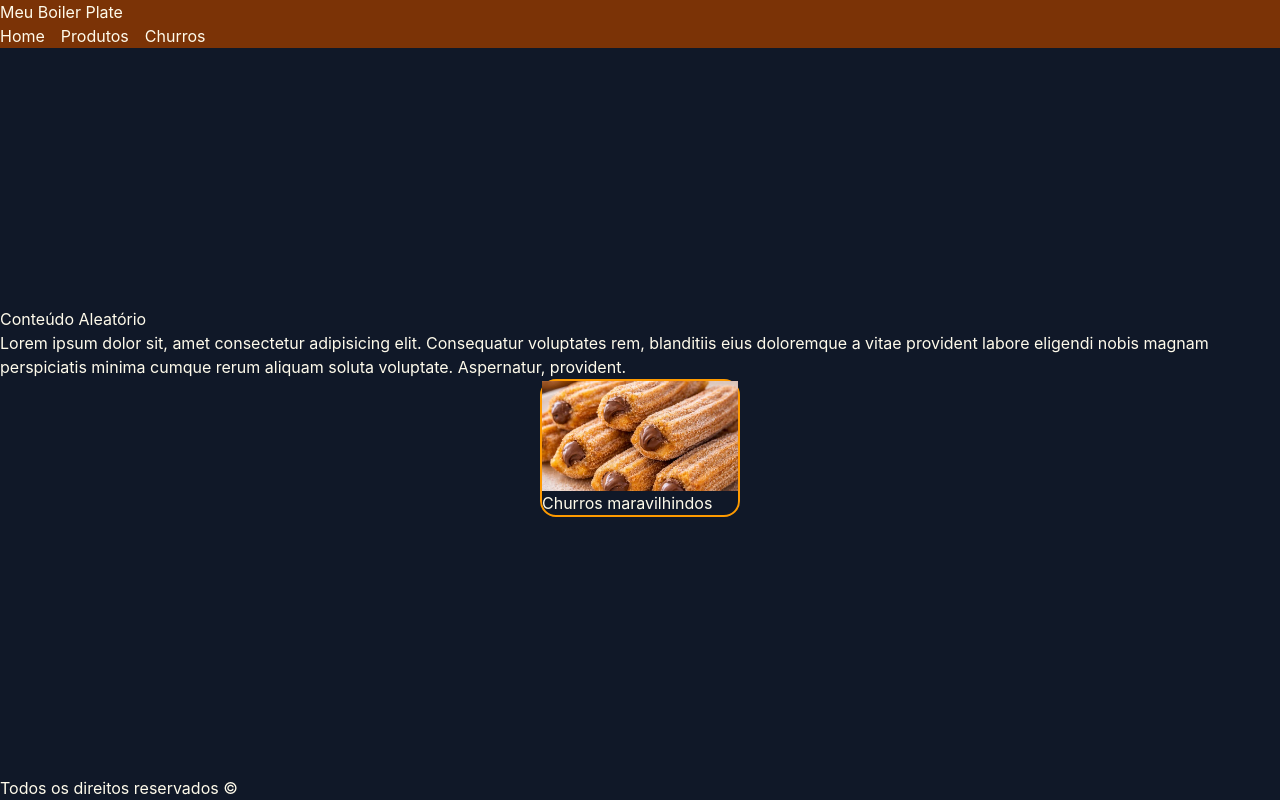
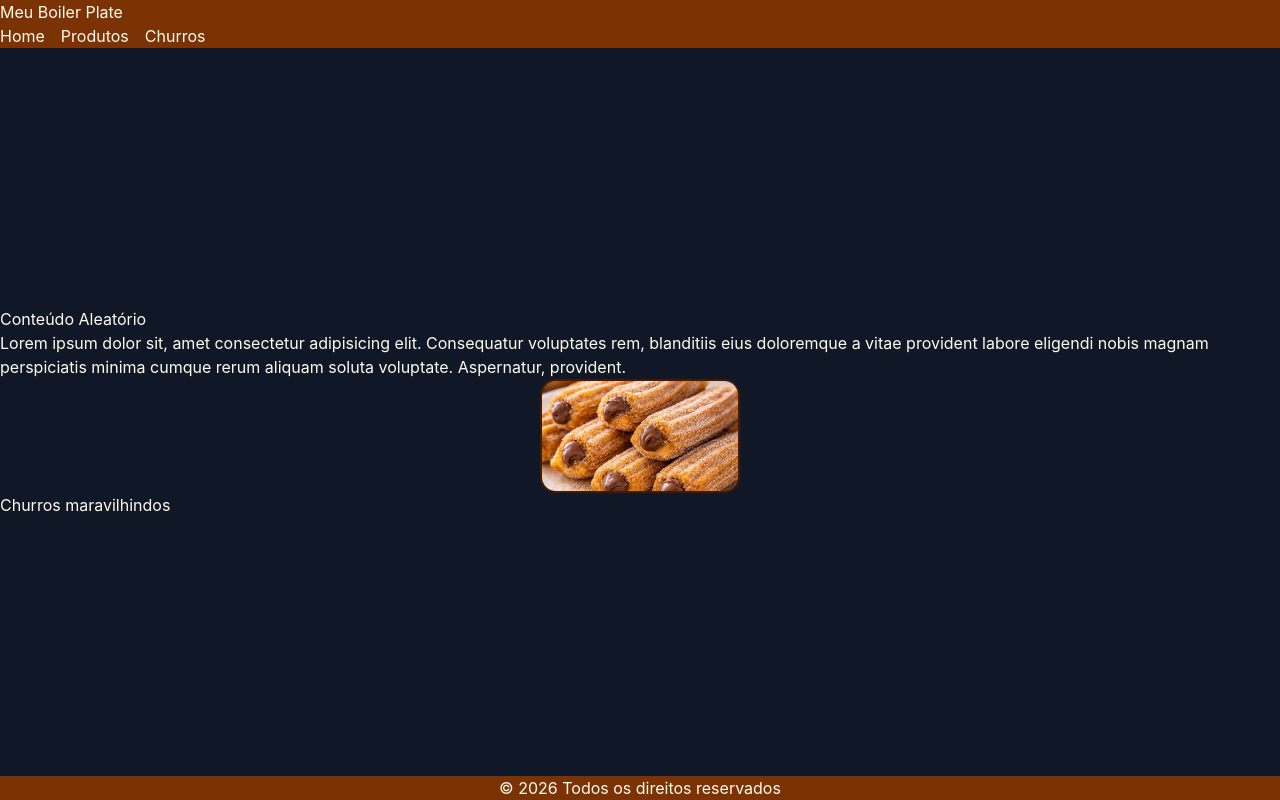
Before and after one commit to 1TDSPw-26/front-2sem-aula-07, a React (Vite) app in the folder my-app/: page /churros in a window 1280 px wide. Built offline with nearby package versions, Linux system fonts and the light colour scheme.

Commit message:
feat: Conteudo atualizado.

```diff
--- a/my-app/src/componentes/Cabecalho/Cabecalho.tsx
+++ b/my-app/src/componentes/Cabecalho/Cabecalho.tsx
@@ -7,9 +7,9 @@ export default function Cabecalho() {
             <h1>Meu Boiler Plate</h1>
             <nav>
                 <ul className="flex space-x-4">
-                    <li><Link  to="/">Home</Link></li>
-                    <li><Link  to="/produtos">Produtos</Link></li>
-                    <li><Link  to="/churros">Churros</Link></li>
+                    <li><Link to="/">Home</Link></li>
+                    <li><Link to="/produtos">Produtos</Link></li>
+                    <li><Link to="/churros">Churros</Link></li>
                 </ul>
             </nav>
         </header>
--- a/my-app/src/componentes/Rodape/Rodape.tsx
+++ b/my-app/src/componentes/Rodape/Rodape.tsx
@@ -1,8 +1,7 @@
 export default function Rodape() {
     return (
-
-        <footer>
-            <p>Todos os direitos reservados &copy;</p>
+        <footer className="bg-amber-900 text-center">
+            <p> &copy; 2026 Todos os direitos reservados</p>
         </footer>
-    );
+    )
 }
--- a/my-app/src/routes/Conteudo/index.tsx
+++ b/my-app/src/routes/Conteudo/index.tsx
@@ -4,12 +4,12 @@ import churrosLindos from "../../img/churros.jpg";
 export default function Conteudo() {
   return (
     <main>
-        <h2>Conteúdo Aleatório</h2>
-        <p>Lorem ipsum dolor sit, amet consectetur adipisicing elit. Consequatur voluptates rem, blanditiis eius doloremque a vitae provident labore eligendi nobis magnam perspiciatis minima cumque rerum aliquam soluta voluptate. Aspernatur, provident.</p>
-        <figure className="w-50 mx-auto border-2 rounded-2xl border-amber-500">
-          <img src={churrosLindos} alt="churros maravilhindo" />
-          <figcaption>Churros maravilhindos</figcaption>
-        </figure>
+      <h2>Conteúdo Aleatório</h2>
+      <p>Lorem ipsum dolor sit, amet consectetur adipisicing elit. Consequatur voluptates rem, blanditiis eius doloremque a vitae provident labore eligendi nobis magnam perspiciatis minima cumque rerum aliquam soluta voluptate. Aspernatur, provident.</p>
+      <figure>
+        <img className="w-50 mx-auto border-2 rounded-2xl border-amber-950" src={churrosLindos} alt="churros maravilhindo" />
+        <figcaption>Churros maravilhindos</figcaption>
+      </figure>
     </main>
   )
 }
```
Also changed, not shown: my-app/src/componentes/Card/Card.tsx (line endings or trailing spaces), 1 other file (tests, documents, lock files or other folders).
